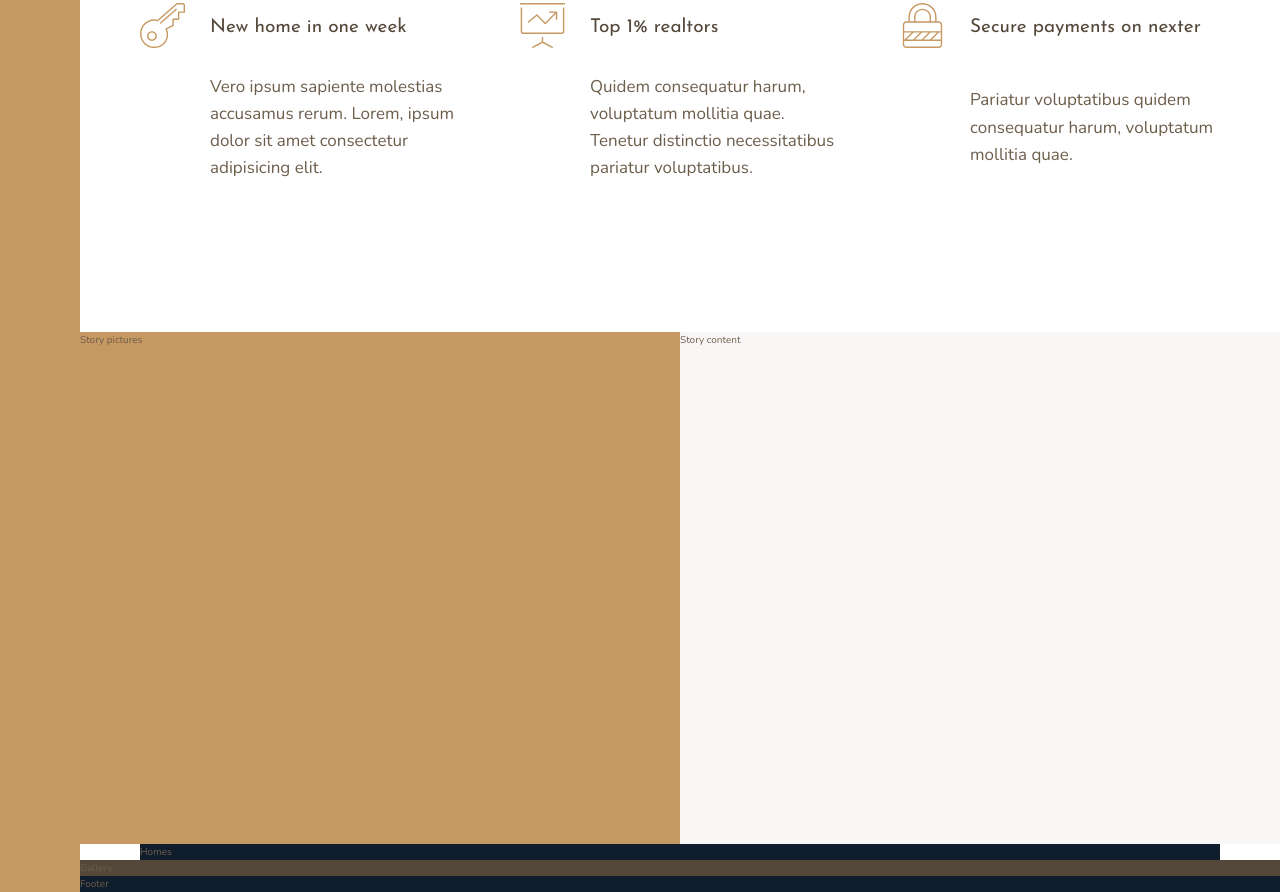
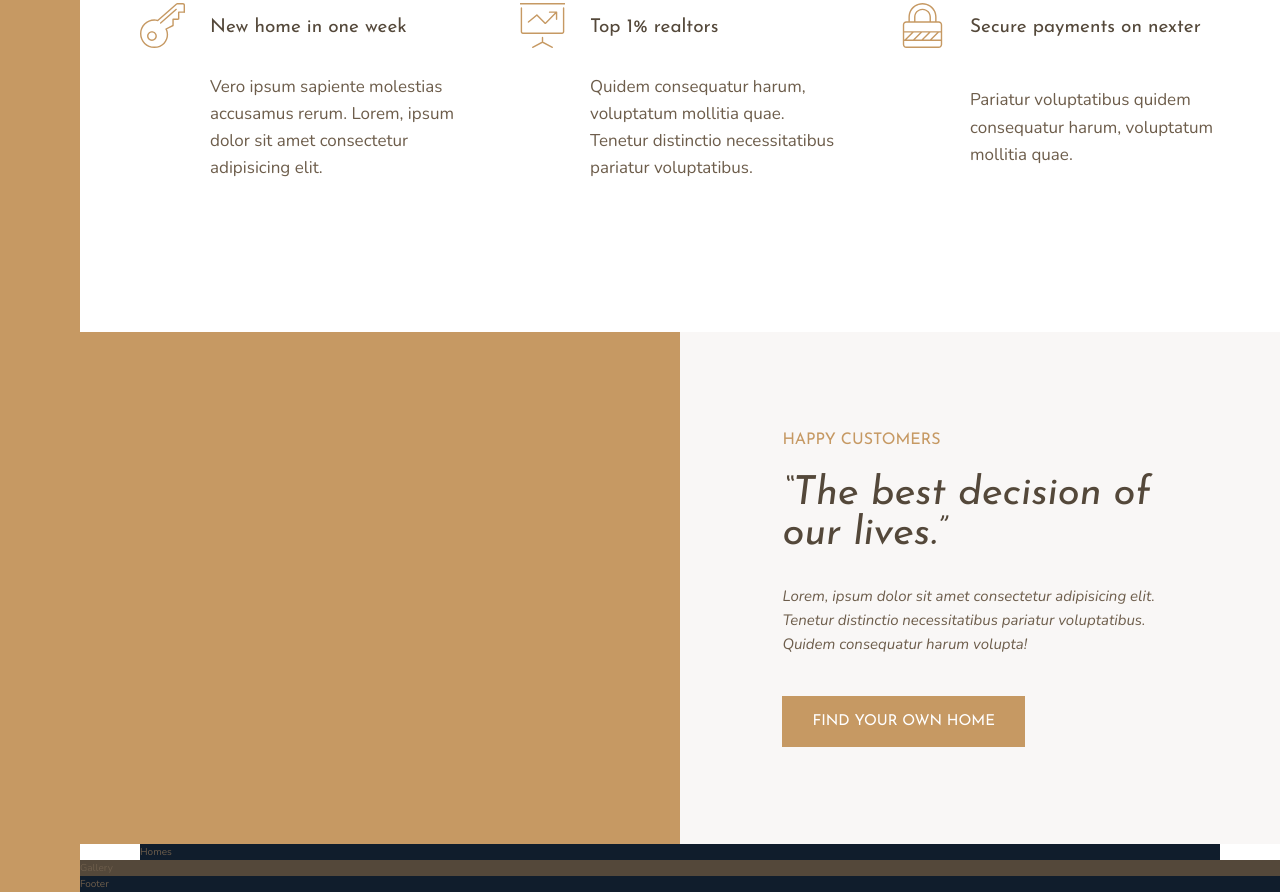
Before and after one commit to easyrilwan/nexter, a website: page index.html in a window 1280 px wide. Shown: the part 1006-1898 px from the top of the page. Drawn offline with nearby package versions, Linux system fonts and the light colour scheme.

Commit message:
story...

```diff
--- a/index.html
+++ b/index.html
@@ -94,9 +94,23 @@
       </div>
     </section>
 
-    <div class="story__pictures">Story pictures</div>
+    <div class="story__pictures"></div>
 
-    <div class="story__content">Story content</div>
+    <div class="story__content">
+      <h3 class="heading-3 mb-sm">Happy Customers</h3>
+
+      <h2 class="heading-2 heading-2--dark mb-md">
+        &ldquo;The best decision of our lives.&rdquo;
+      </h2>
+
+      <p class="story__text">
+        Lorem, ipsum dolor sit amet consectetur adipisicing elit. Tenetur
+        distinctio necessitatibus pariatur voluptatibus. Quidem consequatur
+        harum volupta!
+      </p>
+
+      <button class="btn">Find your own home</button>
+    </div>
 
     <section class="homes">Homes</section>
 
--- a/sass/_story.scss
+++ b/sass/_story.scss
@@ -7,5 +7,24 @@
   &__content {
     background-color: $color-grey-light-1;
     grid-column: col-start 5 / full-end;
+
+    padding: 6rem 8vw;
+
+    /*
+    display: flex;
+    flex-direction: column;
+    justify-content: center;
+    align-items: start;
+    */
+
+    display: grid;
+    align-content: center;
+    justify-items: start;
+  }
+
+  &__text {
+    font-size: 1.5rem;
+    font-style: italic;
+    margin-bottom: 4rem;
   }
 }
--- a/sass/_typography.scss
+++ b/sass/_typography.scss
@@ -9,10 +9,24 @@
 
 .heading-2 {
   @extend %heading;
+  font-size: 4rem;
+  font-style: italic;
+  line-height: 1;
+
+  &--light {
+    color: $color-grey-light-1;
+  }
+
+  &--dark {
+    color: $color-grey-dark-1;
+  }
 }
 
 .heading-3 {
   @extend %heading;
+  font-size: 1.6rem;
+  color: $color-primary;
+  text-transform: uppercase;
 }
 
 .heading-4 {
@@ -27,3 +41,36 @@
     color: $color-grey-dark-1;
   }
 }
+
+.btn {
+  background-color: $color-primary;
+  color: #fff;
+  border: none;
+  border-radius: 0;
+  font-family: $font-display;
+  font-size: 1.5rem;
+  text-transform: uppercase;
+  padding: 1.8rem 3rem;
+  cursor: pointer;
+  transition: all 0.2s;
+
+  &:hover {
+    background-color: $color-primary-dark;
+  }
+}
+
+.mb-sm {
+  margin-bottom: 2rem;
+}
+
+.mb-md {
+  margin-bottom: 3rem;
+}
+
+.mb-lg {
+  margin-bottom: 4rem;
+}
+
+.mb-hg {
+  margin-bottom: 8rem;
+}
```
Also changed, not shown: css/style.css.
